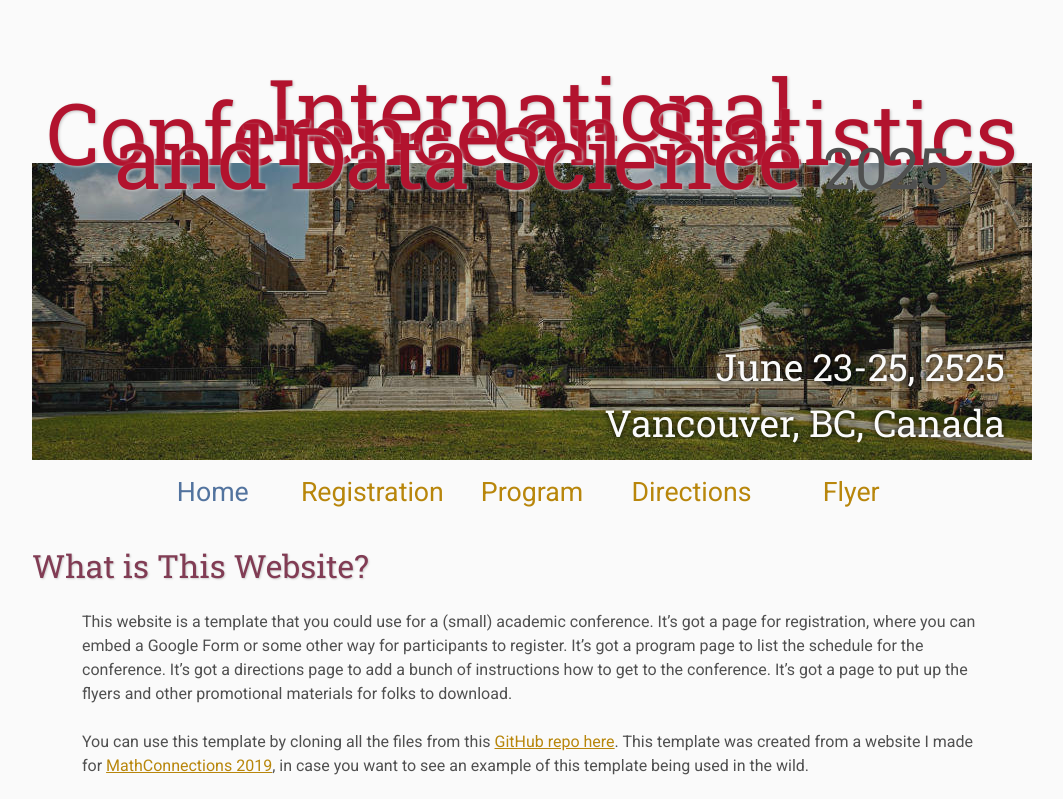
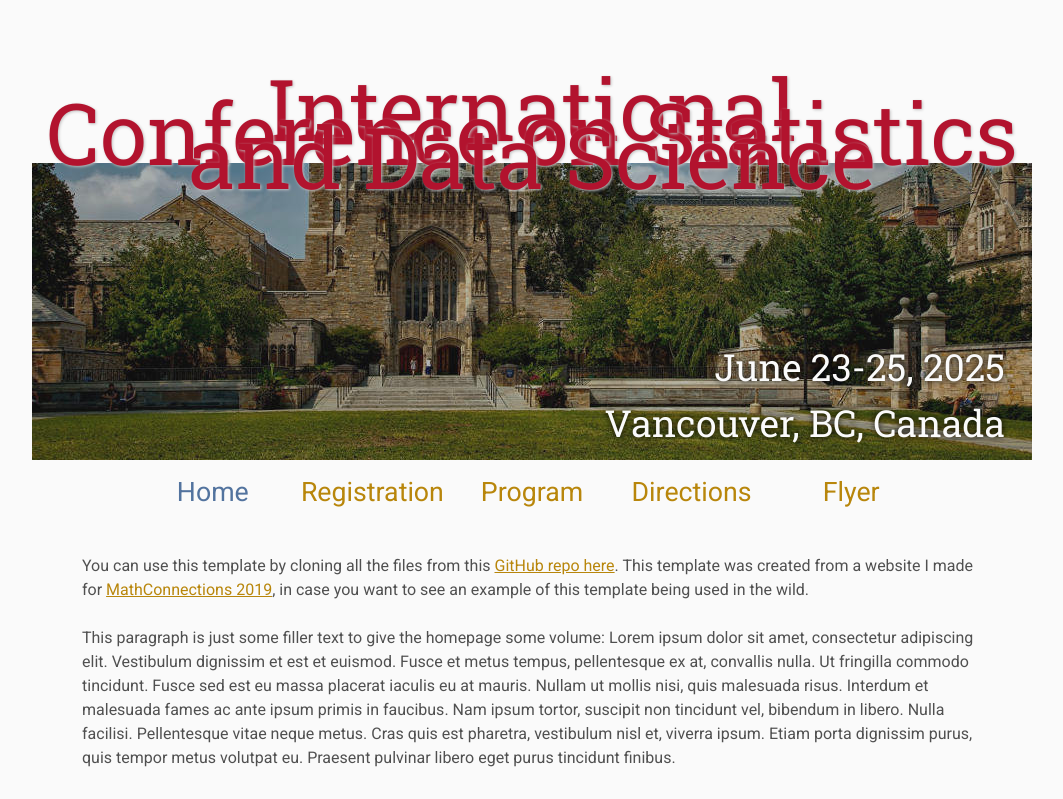
Before and after one commit to caojiguo/SDS2025, a plain HTML site: page index.html in a window 1280 px wide. Shown: the top 799 px of the page, without its empty margins (108-1171 px from the left). Drawn offline with Linux system fonts and the light colour scheme.

Commit message:
Update index.html

```diff
--- a/index.html
+++ b/index.html
@@ -17,10 +17,10 @@
     <div class="banner">
         <img src="assets/banner.jpg" alt="Conference Template Banner">
         <div class="top-left">
-            <span class="title1">International Conference on Statistics and Data Science</span><span class="title2"> </span> <span class="year">2025</span>
+            <span class="title1">International Conference on Statistics and Data Science</span>
         </div>
         <div class="bottom-right">
-            June 23-25, 2525 <br> Vancouver, BC, Canada
+            June 23-25, 2025 <br> Vancouver, BC, Canada
         </div>
     </div>
 
@@ -44,13 +44,9 @@
         </tr>
     </table>
 
-    <h2>What is This Website?</h2>
+    <h2> </h2>
     <p>
-        This website is a template that you could use for a (small) academic conference.
-        It&rsquo;s got a page for registration, where you can embed a Google Form or some other way for participants to register.
-        It&rsquo;s got a program page to list the schedule for the conference.
-        It&rsquo;s got a directions page to add a bunch of instructions how to get to the conference.
-        It&rsquo;s got a page to put up the flyers and other promotional materials for folks to download.
+
     </p>
     <p>
         You can use this template by cloning all the files from this
```
